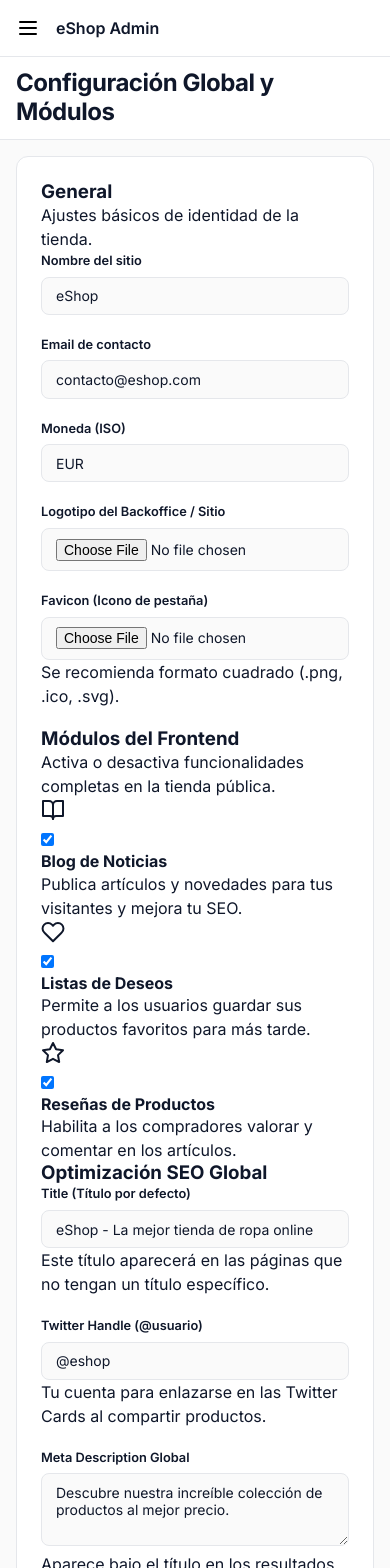
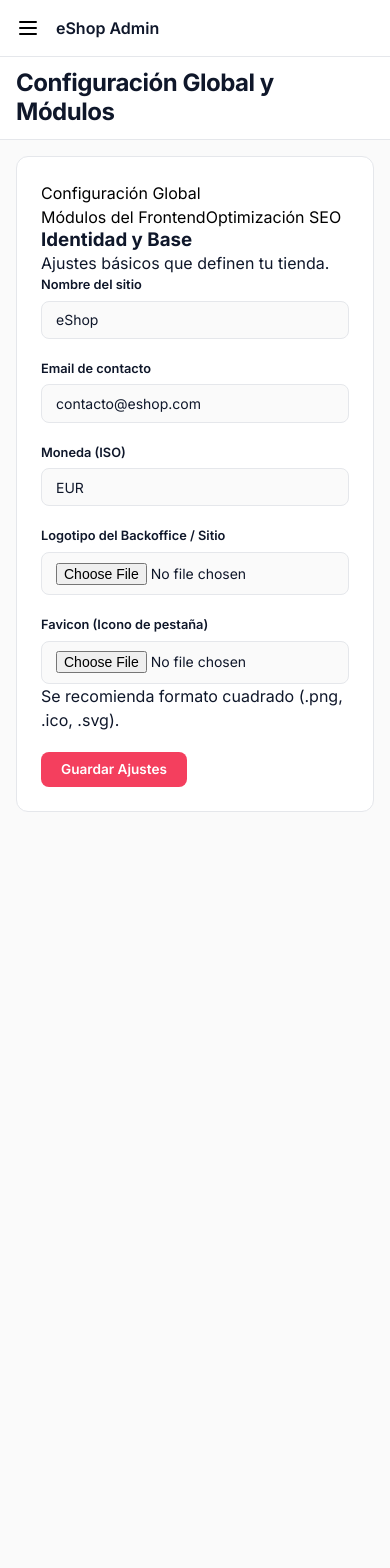
Before and after one commit to dignitasjota/eCommerce-origen, a Next.js app: page /es/admin/settings in a window 390 px wide. Shown: the top 1568 px of the page. After the commit the page ends 844 px from the top, so only its background shows below. Built offline with nearby package versions, Linux system fonts and the light colour scheme; no server answers; the database is empty.

Commit message:
refactor del form de configuracion: organizado por grupos en pestañas interactivas

```diff
--- a/src/app/[locale]/(backoffice)/admin/settings/SettingsForm.tsx
+++ b/src/app/[locale]/(backoffice)/admin/settings/SettingsForm.tsx
@@ -56,6 +56,8 @@ export default function SettingsForm({ initialSettings }: SettingsFormProps) {
         }
     };
 
+    const [activeTab, setActiveTab] = useState('general');
+
     return (
         <form onSubmit={handleSubmit} className="admin-form" style={{ maxWidth: 800 }}>
             {message && (
@@ -64,10 +66,37 @@ export default function SettingsForm({ initialSettings }: SettingsFormProps) {
                 </div>
             )}
 
-            <div className="space-y-4">
+            {/* Navegación por Pestañas */}
+            <div className="flex space-x-2 border-b mb-8 overflow-x-auto">
+                <button
+                    type="button"
+                    onClick={() => setActiveTab('general')}
+                    className={`px-4 py-3 text-sm font-medium whitespace-nowrap transition-colors border-b-2 ${activeTab === 'general' ? 'border-[var(--color-primary)] text-[var(--color-primary)]' : 'border-transparent text-gray-500 hover:text-gray-700 hover:border-gray-300'}`}
+                >
+                    Configuración Global
+                </button>
+                <button
+                    type="button"
+                    onClick={() => setActiveTab('modules')}
+                    className={`px-4 py-3 text-sm font-medium whitespace-nowrap transition-colors border-b-2 ${activeTab === 'modules' ? 'border-[var(--color-primary)] text-[var(--color-primary)]' : 'border-transparent text-gray-500 hover:text-gray-700 hover:border-gray-300'}`}
+                >
+                    Módulos del Frontend
+                </button>
+                <button
+                    type="button"
+                    onClick={() => setActiveTab('seo')}
+                    className={`px-4 py-3 text-sm font-medium whitespace-nowrap transition-colors border-b-2 ${activeTab === 'seo' ? 'border-[var(--color-primary)] text-[var(--color-primary)]' : 'border-transparent text-gray-500 hover:text-gray-700 hover:border-gray-300'}`}
+                >
+                    Optimización SEO
+                </button>
+            </div>
+
+            {/* --- Pestaña: General --- */}
+            {activeTab === 'general' && (
+                <div className="space-y-4 animate-fadeIn">
                     <div className="border-b pb-2 mb-4">
-                    <h3 className="text-lg font-medium text-[var(--color-primary)]">General</h3>
-                    <p className="text-sm text-gray-500 mt-1">Ajustes básicos de identidad de la tienda.</p>
+                        <h3 className="text-lg font-medium text-[var(--color-primary)]">Identidad y Base</h3>
+                        <p className="text-sm text-gray-500 mt-1">Ajustes básicos que definen tu tienda.</p>
                     </div>
 
                     <div className="grid grid-cols-1 md:grid-cols-2 gap-8">
@@ -108,15 +137,17 @@ export default function SettingsForm({ initialSettings }: SettingsFormProps) {
                         </div>
                     </div>
                 </div>
+            )}
 
-            {/* Feature Toggles */}
-            <div className="mt-10 space-y-4">
+            {/* --- Pestaña: Módulos --- */}
+            {activeTab === 'modules' && (
+                <div className="space-y-4 animate-fadeIn">
                     <div className="border-b pb-2 mb-4">
                         <h3 className="text-lg font-medium text-[var(--color-primary)]">Módulos del Frontend</h3>
                         <p className="text-sm text-gray-500 dark:text-gray-400 mt-1">Activa o desactiva funcionalidades completas en la tienda pública.</p>
                     </div>
 
-                <div className="grid grid-cols-1 md:grid-cols-3 gap-6">
+                    <div className="grid grid-cols-1 md:grid-cols-2 gap-6">
                         {/* Feature: Blog */}
                         <div className="flex flex-col p-5 border rounded-xl bg-[var(--color-surface)] shadow-sm hover:shadow-md transition-shadow">
                             <div className="flex justify-between items-start mb-4">
@@ -163,10 +194,15 @@ export default function SettingsForm({ initialSettings }: SettingsFormProps) {
                         </div>
                     </div>
                 </div>
+            )}
 
-            {/* SEO Config */}
-            <div className="mt-8 space-y-4">
-                <h3 className="text-lg font-medium border-b pb-2 mb-4 text-[var(--color-primary)]">Optimización SEO Global</h3>
+            {/* --- Pestaña: SEO --- */}
+            {activeTab === 'seo' && (
+                <div className="space-y-4 animate-fadeIn">
+                    <div className="border-b pb-2 mb-4">
+                        <h3 className="text-lg font-medium text-[var(--color-primary)]">Metadatos Globales</h3>
+                        <p className="text-sm text-gray-500 mt-1">Configura cómo aparece tu tienda en Google y redes sociales.</p>
+                    </div>
                     <div className="grid grid-cols-1 md:grid-cols-2 gap-8">
                         <div className="admin-form-group">
                             <label className="admin-form-label">Title (Título por defecto)</label>
@@ -187,16 +223,29 @@ export default function SettingsForm({ initialSettings }: SettingsFormProps) {
                         </div>
                     </div>
                 </div>
+            )}
 
-            <div className="mt-8 pt-6 border-t flex justify-end">
+            {/* Botón Flotante / Fijo abajo para guardar sea cual sea la pestaña */}
+            <div className="mt-8 pt-6 border-t flex justify-end sticky bottom-0 bg-white/90 backdrop-blur pb-4">
                 <button
                     type="submit"
-                    className="admin-btn admin-btn-primary px-8 py-3 text-lg"
+                    className="admin-btn admin-btn-primary px-8 py-3 text-lg shadow-lg hover:shadow-xl transition-shadow"
                     disabled={isLoading}
                 >
                     {isLoading ? 'Guardando Ajustes...' : 'Guardar Ajustes'}
                 </button>
             </div>
+
+            {/* Animación local sencilla para la transición de pestañas */}
+            <style jsx>{`
+                .animate-fadeIn {
+                    animation: fadeIn 0.3s ease-in-out;
+                }
+                @keyframes fadeIn {
+                    from { opacity: 0; transform: translateY(4px); }
+                    to { opacity: 1; transform: translateY(0); }
+                }
+            `}</style>
         </form >
     );
 }
```
Lines whose indentation alone changed are shown as unchanged.
